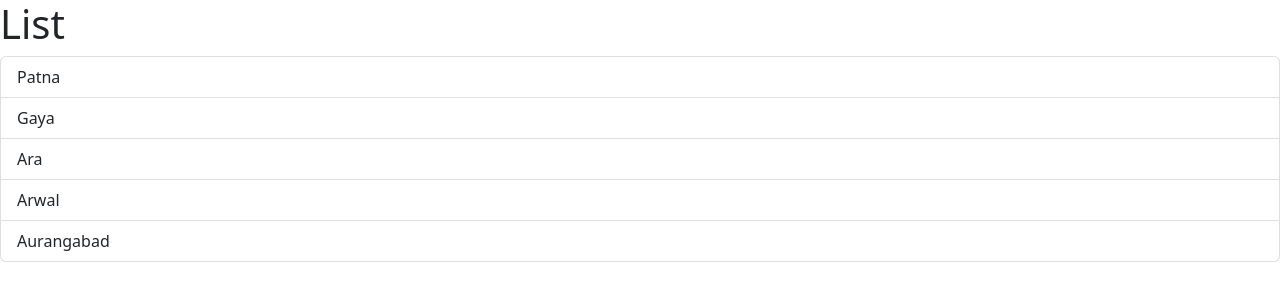
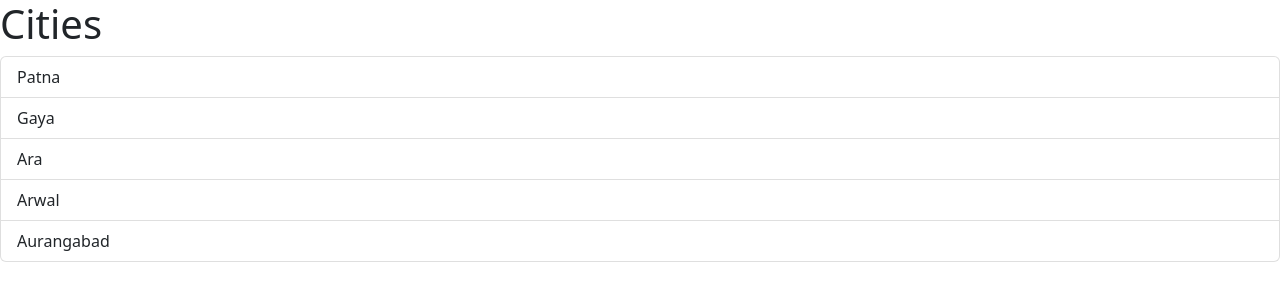
Before and after one commit to Ashish-17CSE/React, a React (Vite) app: page / in a window 1280 px wide. Shown: the top 300 px of the page. Built offline with nearby package versions, Linux system fonts and the light colour scheme.

Commit message:
Passing Data Via Props

```diff
--- a/src/App.tsx
+++ b/src/App.tsx
@@ -2,11 +2,14 @@
 
 import ListGroup from "./components/ListGroup";
 
-function App(){
+function App() {
   // return <div> <Message></Message></div>;
-  return <div>
-    <ListGroup />
-  </div>
+  let items = ["Patna", "Gaya", "Ara", "Arwal", "Aurangabad"];
+  return (
+    <div>
+      <ListGroup items={items} heading="Cities" />
+    </div>
+  );
 }
 
 export default App;
--- a/src/components/ListGroup.tsx
+++ b/src/components/ListGroup.tsx
@@ -1,8 +1,11 @@
 import { MouseEvent, useState } from "react";
 
-function ListGroup() {
-  let items = ["Patna", "Gaya", "Ara", "Arwal", "Aurangabad"];
+interface Props {
+  items: string[];
+  heading: string;
+}
 
+function ListGroup({ items, heading }: Props) {
   // Hook
   const [selectedIndex, SetSelectedIndex] = useState(-1);
 
@@ -18,7 +21,7 @@
     // import { Fragment } from "react";
     // If add empty angle brackets "<>" we're telling react to use fragment
     <>
-      <h1>List</h1>
+      <h1>{heading}</h1>
       {/* {getMessage()} */}
       {items.length === 0 && <p>No item found</p>}
       <ul className="list-group">
```
